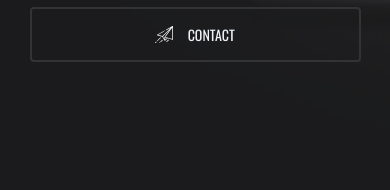
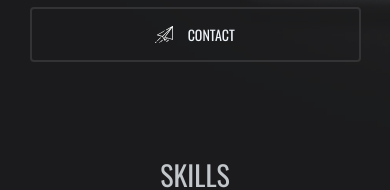
Before and after one commit to voynovinc/personal-website, a website: page index.html in a window 390 px wide. Shown: the part 654-844 px from the top of the page. Drawn offline with nearby package versions, Linux system fonts and the light colour scheme.

Commit message:
Fixed header margin bottom issues on small screens

```diff
--- a/style.css
+++ b/style.css
@@ -475,6 +475,11 @@
 
 /* Small phones to small tablets: from 481 to 767px */
 @media only screen and (max-width: 767px) {
+    header {
+        height: auto;
+        margin-bottom: 100px;
+    }
+
     body {
         max-width: 90vw;
 
@@ -622,7 +627,7 @@
     }
 }
 
-@media only screen and (max-height: 600px) {
+/* @media only screen and (max-height: 600px) {
     header {
         height: auto;
         margin-bottom: 100px;
@@ -631,4 +636,4 @@
     .scroll-indicator {
         display: none;
     }
-}
+} */
```
